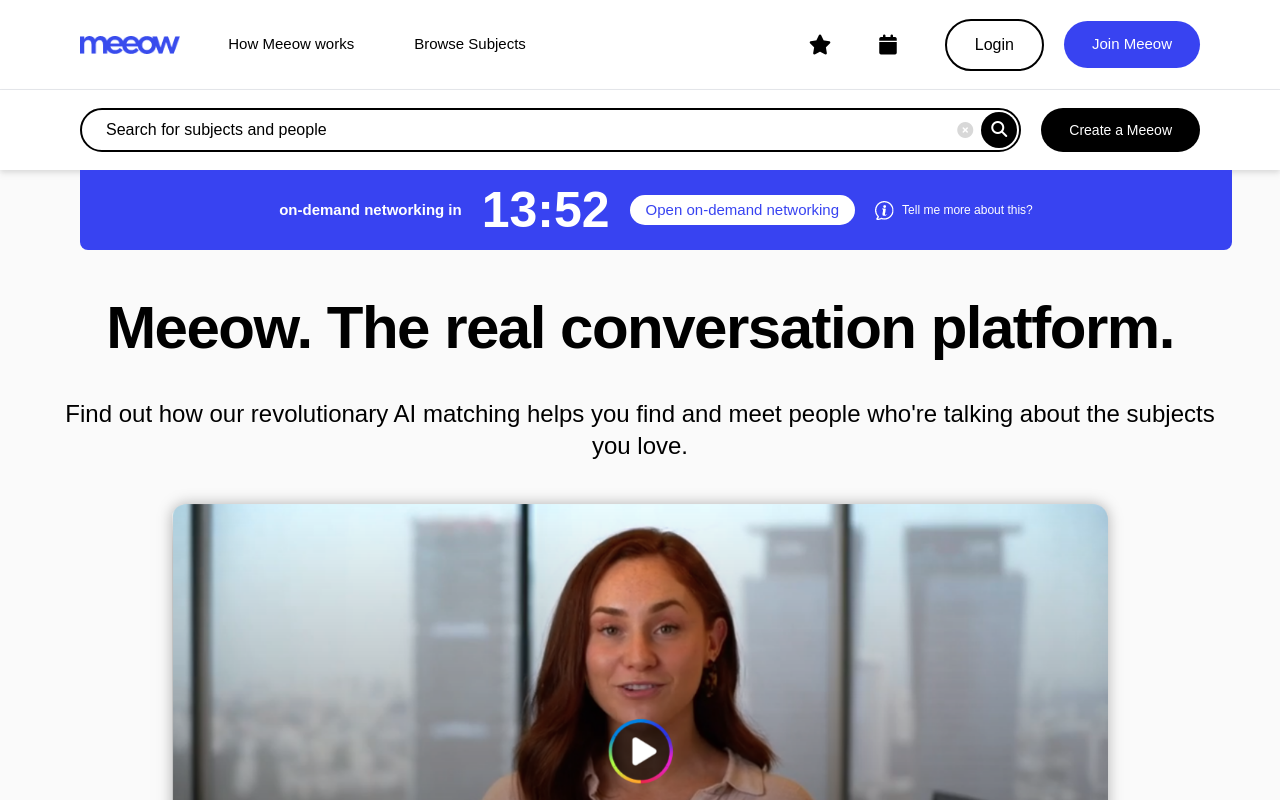
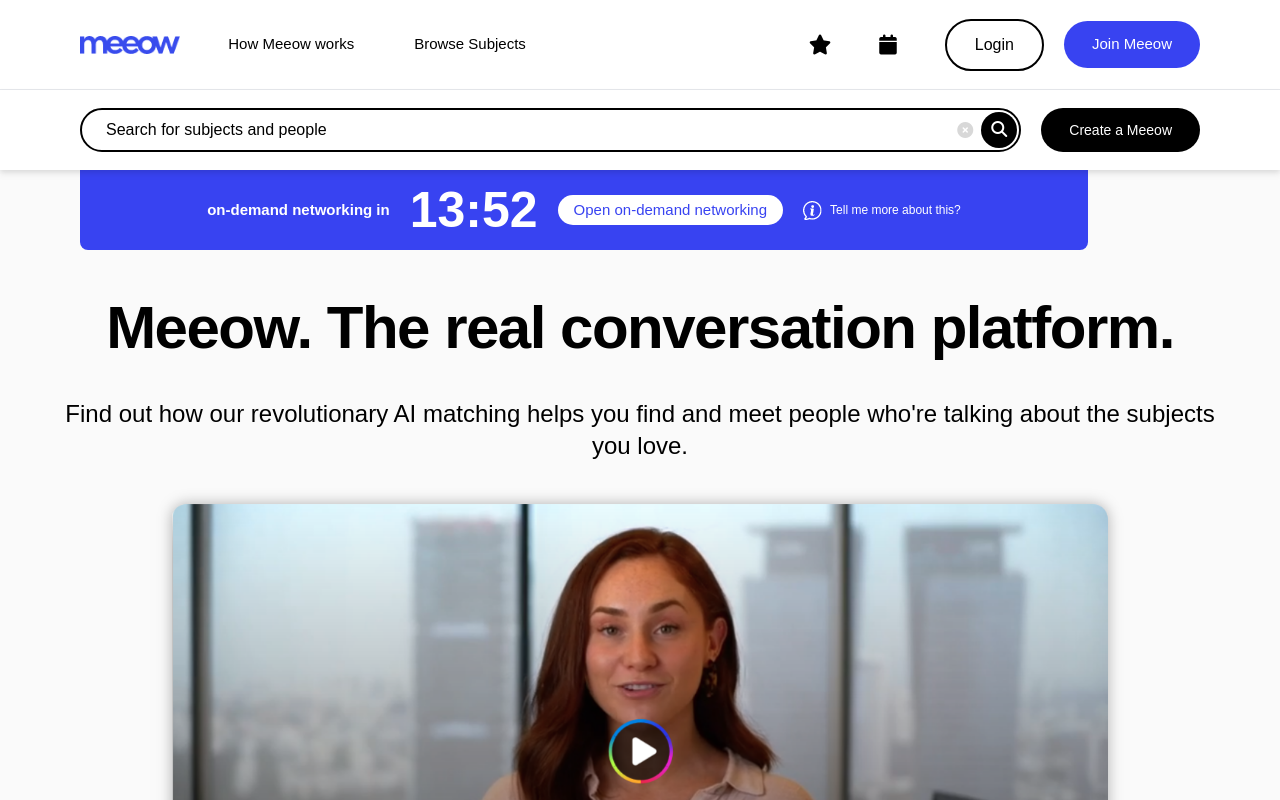
Before and after one commit to maisiemay06/forum-homepage, a Vue app: page / in a window 1280 px wide. Shown: the top 800 px of the page. Built offline with nearby package versions, Linux system fonts and the light colour scheme; a web font is replaced by a local one.

Commit message:
unfix navbar

```diff
--- a/src/components/MainTitle.vue
+++ b/src/components/MainTitle.vue
@@ -1,5 +1,5 @@
 <template>
-  <div class="pl-6 py-12 pr-5 sm:p-12 mt-[210px] lg:mt-[250px] text-center">
+  <div class="pl-6 py-12 pr-5 sm:p-12 text-center">
     <h1 class="sm:text-6xl text-4xl tracking-tight font-semibold mb-10">
       Meeow. The real conversation platform.
     </h1>
--- a/src/components/NavBar.vue
+++ b/src/components/NavBar.vue
@@ -1,6 +1,6 @@
 <template>
   <!-- Main Nav -->
-  <nav class="z-100 fixed navbar">
+  <nav class="z-100 navbar">
     <div
       class="
         w-full
@@ -13,7 +13,6 @@
         lg:px-20 lg:pt-5 lg:pb-5
         border-b
         bg-white
-        fixed
         h-[100px]
         lg:h-[90px]
       "
@@ -188,7 +187,6 @@
         justify-start
         items-center
         bg-white
-        fixed
         top-[100px]
         lg:top-[90px]
         h-[55px]
@@ -256,7 +254,6 @@
           rounded-b-lg
           py-2
           px-6
-          fixed
           top-[155px]
           lg:h-[80px] lg:top-[170px] lg:justify-center lg:w-[90%]
           border-box
```
